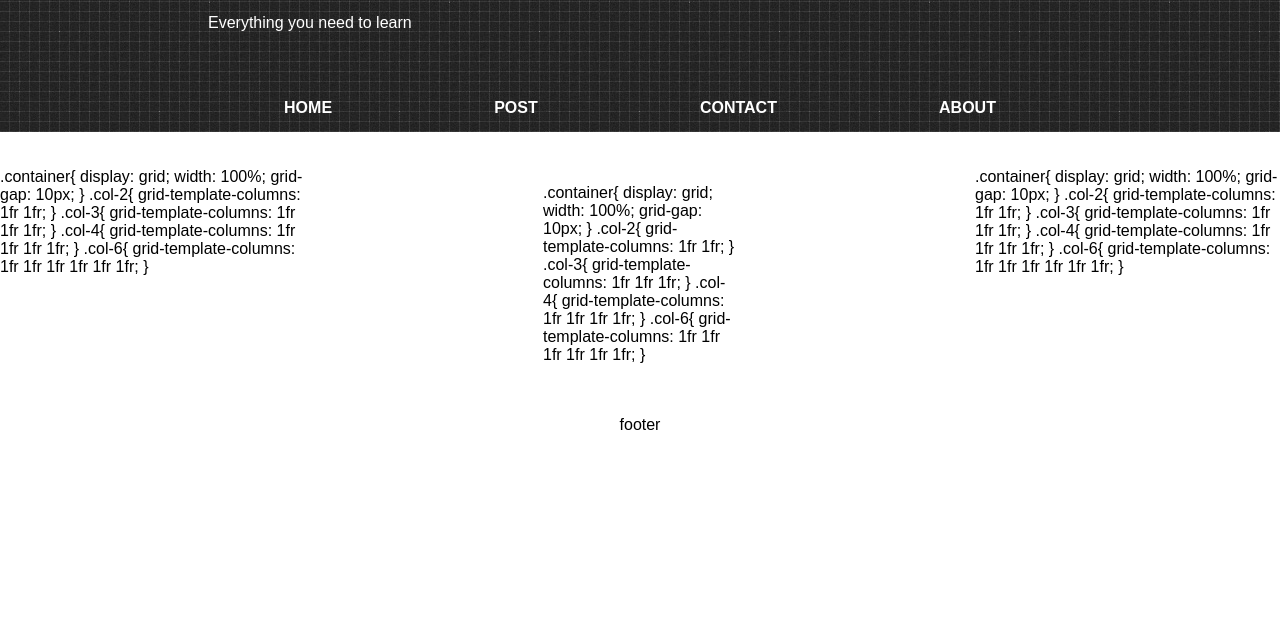
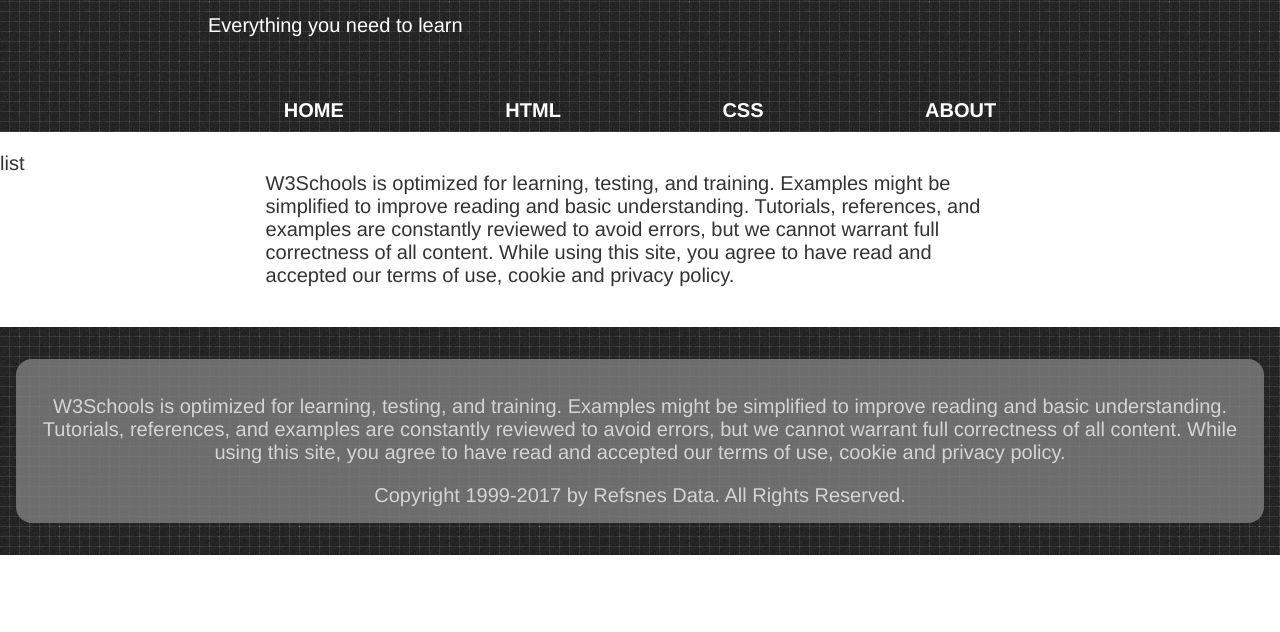
Before and after one commit to totorowechat/totorowechat.github.io, a plain HTML site: page individual_project/tutorial/post.html in a window 1280 px wide. Shown: the part 168-800 px from the top of the page. Drawn offline with Linux system fonts and the light colour scheme.

Commit message:
article page
add a next page button.
design article layout

```diff
--- /dev/null
+++ b/individual_project/tutorial/css/chapter.css
@@ -0,0 +1,38 @@
+.content .chapter-nav-fullpage a{
+  position: fixed;
+  top: 0;
+  height: 100%;
+  width: 4rem;
+  background-image: linear-gradient(#ff4136, #b10dc9);
+  background-size: 1.5rem 100%;
+  background-repeat: no-repeat;
+  transition: background-position 1s;
+}
+
+.content .next-chapter{
+  background-position: 5.5rem;
+  right: 0;
+  opacity: 0;
+}
+
+.content .chapter-nav-fullpage .title{
+  position: absolute;
+  top: 0;
+  height: 2.5rem;
+  bottom: 0;
+  margin: auto;
+  padding: 0.3rem;
+  right: 0.5rem;
+  transition: opacity 0.4s, right 0.4s;;
+}
+
+
+.content .chapter-nav-fullpage a:hover{
+  background-position: 3rem;
+  opacity: 1;
+}
+
+.content .chapter-nav-fullpage .title:hover{
+  opacity: 1;
+  right: 1.5rem;
+}
--- a/individual_project/tutorial/css/mycss-grid.css
+++ b/individual_project/tutorial/css/mycss-grid.css
@@ -51,16 +51,18 @@ ul .spanall{
 }
 
 .body{
-    display: grid;
-    grid-template-columns: 3fr 6fr 3fr;
-    grid-gap: 30px;
-}
-.footer {
+    width: 36rem;
+    max-width: 100%;
+    margin: 0 auto;
 
 }
+
+
 .content {
-    padding: 1rem 13rem;
+    display: grid;
+    margin: auto;
+    width: 80rem;
+    max-width: 100%;
+    grid-template-columns: 2fr 6fr 2fr;
+    grid-gap: 1rem;
 }
-.sidebar {
-
-}
--- a/individual_project/tutorial/css/mycss.css
+++ b/individual_project/tutorial/css/mycss.css
@@ -1,11 +1,18 @@
 body{
-  font-family: "Arial";
-
+  font-family: Avenir, "Helvetica Neue", sans-serif;
+  color: #333332;
 }
-
-
+a {
+  color: #0074d9;
+}
+@media (min-width:72rem){
+  body{
+    font-size: 20px;
+  }
+}
 a, a:link, a:visited{
   text-decoration: none ;
+  color: #333332;
 }
 h1{
   text-decoration: none ;
@@ -29,7 +36,6 @@ h1{
   padding-top: 17px;
   font-weight: bold;
   text-align: center;
-  text-align: center;
   color: white;
 }
 .nav a:hover{
@@ -38,11 +44,6 @@ h1{
 }
 
 
-
-
-.nav button{
-
-}
 
 .article li{
   padding: 5rem 1px;
@@ -59,5 +60,6 @@ h1{
   margin: 2rem 1rem;
   border-radius: 1rem;
   padding: 1rem 1px;
+  color: white;
   opacity: 0.8;
 }
--- a/individual_project/tutorial/post.html
+++ b/individual_project/tutorial/post.html
@@ -6,11 +6,12 @@
     <meta name="viewport" content="width=device-width, initial-scale=1.0">
     <link rel="stylesheet" href="./css/mycss-grid.css">
     <link rel="stylesheet" href="./css/mycss.css">
+    <link rel="stylesheet" href="./css/chapter.css">
     <link rel="icon" type="image/png" href="img/fav.PNG" sizes="32x32" />
   </head>
   <body>
     <div class="row">
-        <div class="header" style="background-image: url('img/1.png');">
+      <div class="header" style="background-image: url('img/1.png')">
         <div>
           <a href="/"><h1 class="head1">HTML TUTORIAL</h1></a>
           <p style="color: white">Everything you need to learn</p>
@@ -18,89 +19,41 @@
         <div class="nav" >
 
           <a href="/"><div class="button-text">HOME</div></a>
-            <a href="/"><div class="button-text">POST</div></a>
-            <a href="/"><div class="button-text">CONTACT</div></a>
+          <a href="/"><div class="button-text">HTML</div></a>
+          <a href="/"><div class="button-text">CSS</div></a>
           <a href="/"><div class="button-text">ABOUT</div></a>
 
         </div>
       </div>
-        <div class="body">
-          <div class="sidebar">
-            <p>.container{
-              display: grid;
-              width: 100%;
-              grid-gap: 10px;
-            }
-
-            .col-2{
-              grid-template-columns: 1fr 1fr;
-            }
-
-            .col-3{
-              grid-template-columns: 1fr 1fr 1fr;
-            }
-
-            .col-4{
-              grid-template-columns: 1fr 1fr 1fr 1fr;
-            }
-
-            .col-6{
-              grid-template-columns: 1fr 1fr 1fr 1fr 1fr 1fr;
-            }
-            </p>
+      <div class="content">
+        <div>list</div>
+        <div>
+          <p>W3Schools is optimized for learning, testing, and training.
+          Examples might be simplified to improve reading and basic
+          understanding. Tutorials, references, and examples are constantly
+          reviewed to avoid errors, but we cannot warrant full correctness
+          of all content. While using this site, you agree to have read and
+          accepted our terms of use, cookie and privacy policy. </p>
         </div>
-          <div class="content">
-            <p>.container{
-              display: grid;
-              width: 100%;
-              grid-gap: 10px;
-            }
-
-            .col-2{
-              grid-template-columns: 1fr 1fr;
-            }
-
-            .col-3{
-              grid-template-columns: 1fr 1fr 1fr;
-            }
-
-            .col-4{
-              grid-template-columns: 1fr 1fr 1fr 1fr;
-            }
-
-            .col-6{
-              grid-template-columns: 1fr 1fr 1fr 1fr 1fr 1fr;
-            }
-            </p>
-          </div>
-          <div class="sidebar">
-              <p>.container{
-                display: grid;
-                width: 100%;
-                grid-gap: 10px;
-              }
-
-              .col-2{
-                grid-template-columns: 1fr 1fr;
-              }
-
-              .col-3{
-                grid-template-columns: 1fr 1fr 1fr;
-              }
-
-              .col-4{
-                grid-template-columns: 1fr 1fr 1fr 1fr;
-              }
-
-              .col-6{
-                grid-template-columns: 1fr 1fr 1fr 1fr 1fr 1fr;
-              }
-              </p>
+        <div class="chapter-nav-fullpage">
+          <a class="next-chapter" href="/">
+            <span class="title">Layout</span>
+          </a>
         </div>
       </div>
-        <div class="footer">
-          footer
+      <div class="footer" style="background-image: url('img/1.png')">
+        <div class="foot_background">
+            <p>W3Schools is optimized for learning, testing, and training.
+                Examples might be simplified to improve reading and basic
+                understanding. Tutorials, references, and examples are constantly
+                reviewed to avoid errors, but we cannot warrant full correctness
+                of all content. While using this site, you agree to have read and
+                accepted our terms of use, cookie and privacy policy. </p>
+              <p style="margin: 0px">Copyright 1999-2017 by Refsnes Data. All Rights Reserved.</p>
+
         </div>
       </div>
+    </div>
+
   </body>
 </html>
```
Also changed, not shown: individual_project/tutorial/about.html (added, +49 -0 lines), individual_project/tutorial/index.html (+2 -1 lines). Lines whose indentation alone changed are shown as unchanged.
